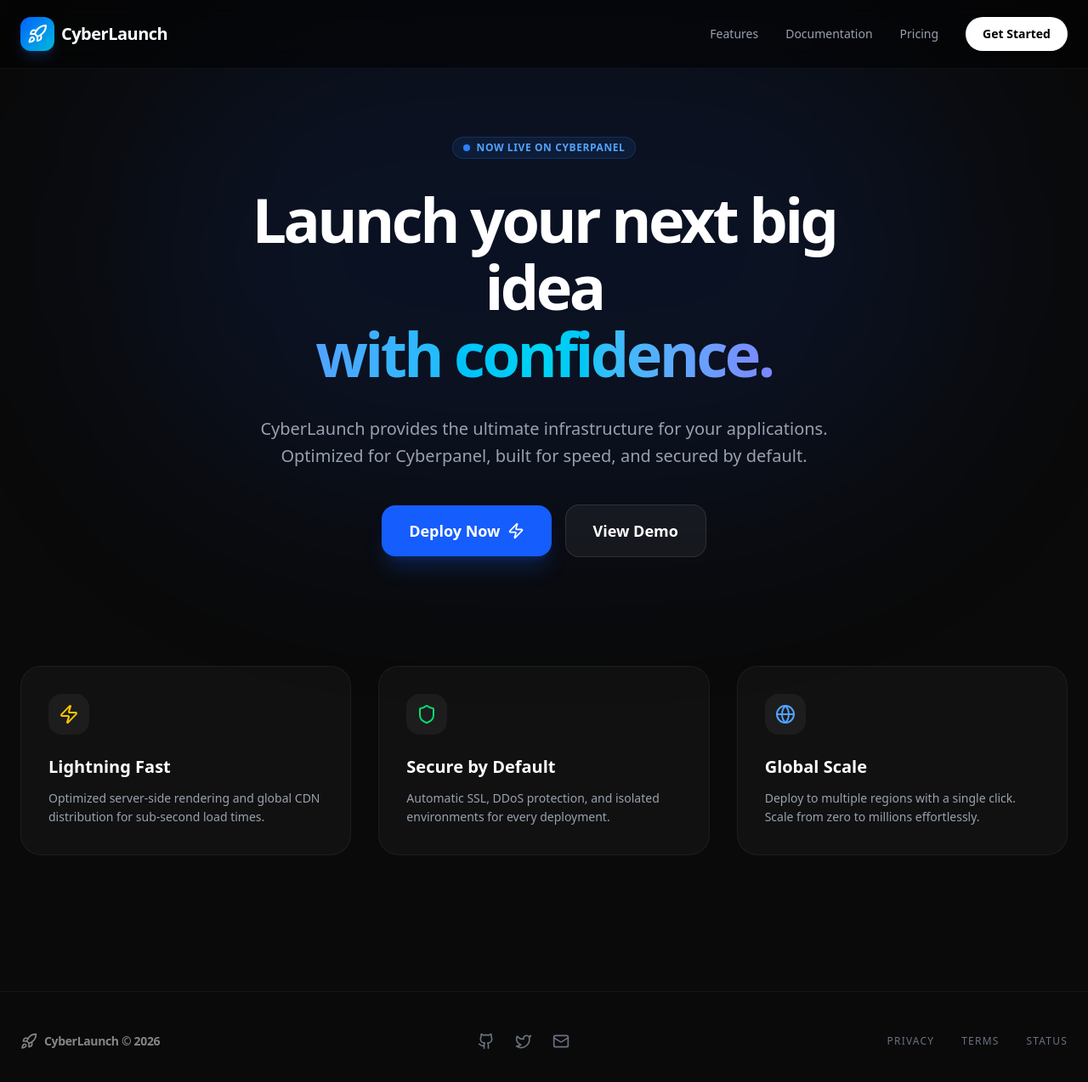
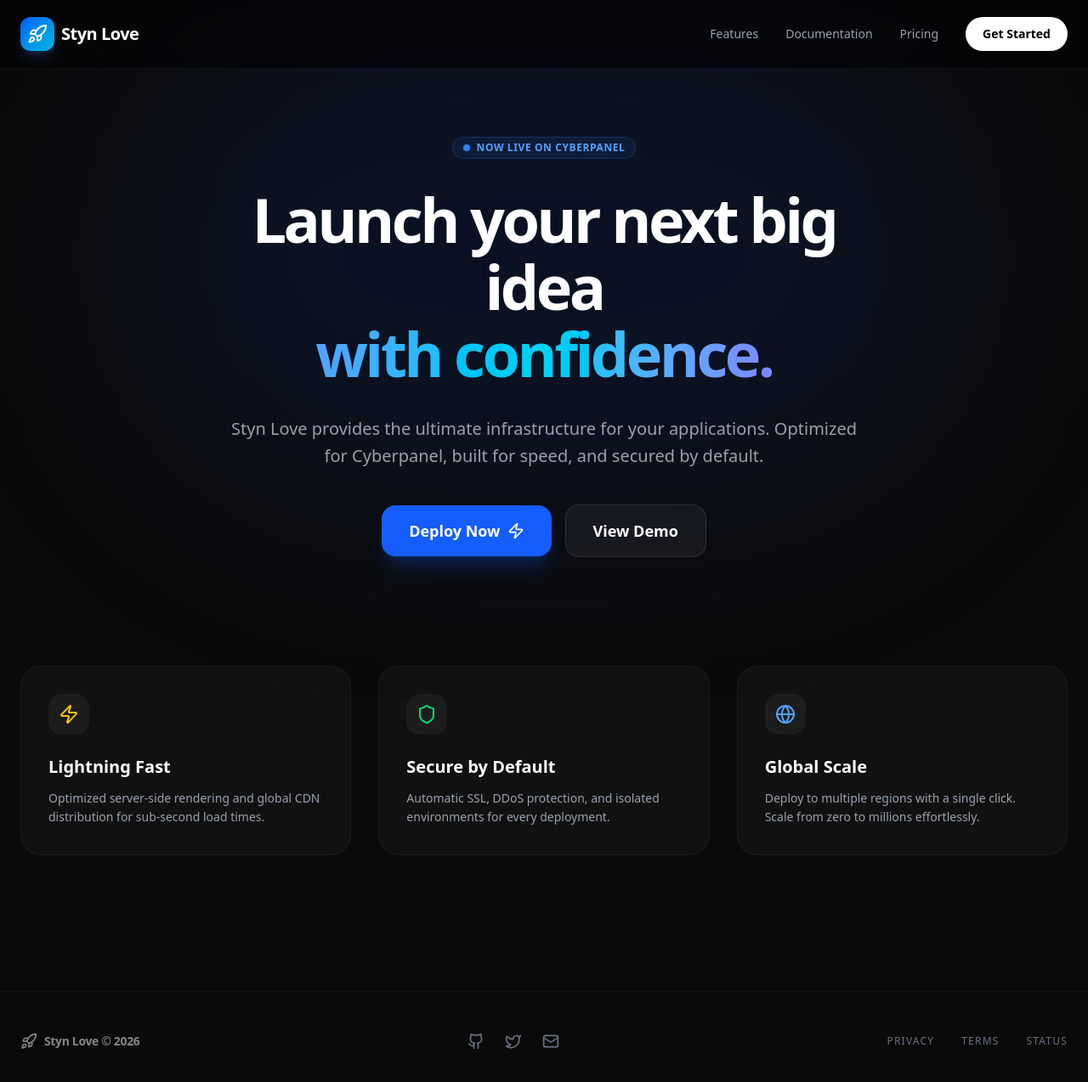
Before and after one commit to mugebef/POWER, a React (Vite) app: page / in a window 1280 px wide. Shown: the top 1274 px of the page at 85% size. Built offline with nearby package versions, Linux system fonts and the light colour scheme.

Commit message:
feat: Rename project to Styn Love
Updates metadata, package.json, and UI text to reflect the new project name "Styn Love". Includes server setup adjustments for production and development environments.

```diff
--- a/metadata.json
+++ b/metadata.json
@@ -1,5 +1,5 @@
 {
-  "name": "CyberLaunch Welcome",
+  "name": "Styn Love",
   "description": "A simple, polished welcome page designed for Cyberpanel deployment.",
   "requestFramePermissions": []
 }
--- a/server.ts
+++ b/server.js
@@ -1,5 +1,4 @@
 import express from "express";
-import { createServer as createViteServer } from "vite";
 import path from "path";
 import { fileURLToPath } from "url";
 
@@ -12,11 +11,12 @@ async function startServer() {
 
   // API routes can be added here
   app.get("/api/health", (req, res) => {
-    res.json({ status: "ok", message: "CyberLaunch server is healthy" });
+    res.json({ status: "ok", message: "Styn Love server is healthy" });
   });
 
   // Vite middleware for development
   if (process.env.NODE_ENV !== "production") {
+    const { createServer: createViteServer } = await import("vite");
     const vite = await createViteServer({
       server: { middlewareMode: true },
       appType: "spa",
--- a/src/App.tsx
+++ b/src/App.tsx
@@ -11,7 +11,7 @@ export default function App() {
             <div className="w-10 h-10 bg-gradient-to-br from-blue-600 to-cyan-500 rounded-xl flex items-center justify-center shadow-lg shadow-blue-500/20">
               <Rocket className="w-6 h-6 text-white" />
             </div>
-            <span className="text-xl font-bold tracking-tight">CyberLaunch</span>
+            <span className="text-xl font-bold tracking-tight">Styn Love</span>
           </div>
           <div className="hidden md:flex items-center gap-8 text-sm font-medium text-gray-400">
             <a href="#" className="hover:text-white transition-colors">Features</a>
@@ -53,7 +53,7 @@ export default function App() {
               </h1>
 
               <p className="text-lg md:text-xl text-gray-400 mb-10 leading-relaxed">
-                CyberLaunch provides the ultimate infrastructure for your applications.
+                Styn Love provides the ultimate infrastructure for your applications.
                 Optimized for Cyberpanel, built for speed, and secured by default.
               </p>
 
@@ -113,7 +113,7 @@ export default function App() {
         <div className="max-w-7xl mx-auto px-6 flex flex-col md:flex-row items-center justify-between gap-8">
           <div className="flex items-center gap-2 opacity-50">
             <Rocket className="w-5 h-5" />
-            <span className="text-sm font-semibold tracking-tight">CyberLaunch &copy; 2026</span>
+            <span className="text-sm font-semibold tracking-tight">Styn Love &copy; 2026</span>
           </div>
 
           <div className="flex items-center gap-6">
```
Also changed, not shown: package.json (+10 -8 lines), 1 other file (tests, documents, lock files or other folders).
